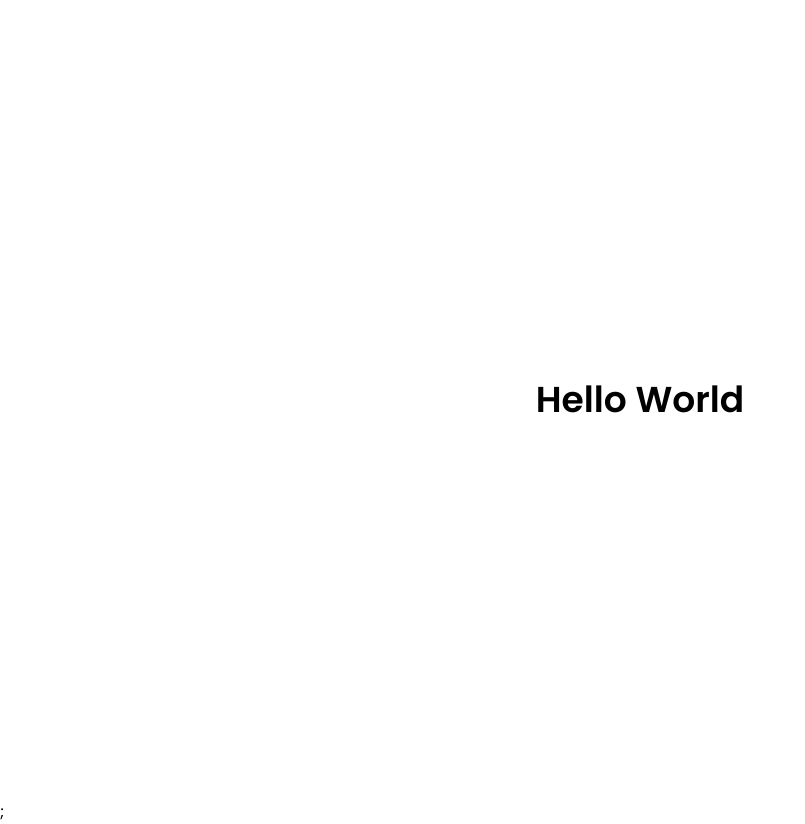
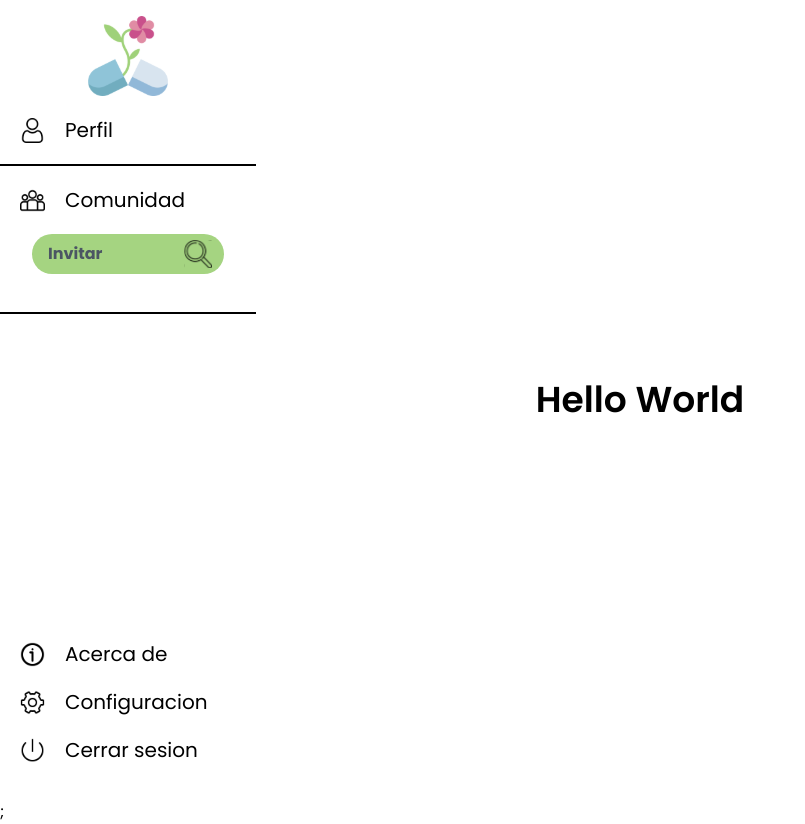
Before and after one commit to No-Country/c12-08-m-php-react, a Next.js app in the folder frontend/: page / in a window 1280 px wide. Shown: the whole page, without its empty margins (0-805 px from the left). Built offline with nearby package versions, Linux system fonts and the light colour scheme.

Commit message:
styles changes

```diff
--- a/frontend/components/cards/ProfileCard.tsx
+++ b/frontend/components/cards/ProfileCard.tsx
@@ -14,7 +14,7 @@ const ProfileCard = ({ user }: any) => {
         />
       </div>
       <div className='self-center text-center'>
-        <div className='font-bold text-blue-600 text'>{user.name}</div>
+        <div className='font-bold text-blue'>{user.name}</div>
         <div className='font-bold'>{user.edad + ' años'} </div>
         <div className='font-bold'>{user.nationality}</div>
       </div>
--- a/frontend/components/inputs/ISearchInput.tsx
+++ b/frontend/components/inputs/ISearchInput.tsx
@@ -13,8 +13,8 @@ const ISearchInput = () => {
           type='text'
           placeholder='Invitar'
           className='form-input w-full px-4 py-2
-          bg-green-500 rounded-full placeholder-gray-600 placeholder:font-bold
-          focus:bg-white focus:outline-none focus:ring-2 focus:ring-green-600 '
+          bg-green rounded-full placeholder-gray-600 placeholder:font-bold
+          focus:bg-white focus:outline-none focus:ring-2 focus:ring-green'
         />
       </div>
     </div>
--- a/frontend/components/layout/Layout.tsx
+++ b/frontend/components/layout/Layout.tsx
@@ -1,6 +1,7 @@
 import React, { PropsWithChildren, useEffect, useState } from 'react';
 import Sidebar from './Sidebar';
 import { useWindowsSize } from '../../hooks/useWindowsSize';
+import Image from 'next/image';
 
 const Layout = (props: PropsWithChildren) => {
   const [sidebarOpen, setSidebarOpen] = useState(false);
@@ -16,13 +17,15 @@ const Layout = (props: PropsWithChildren) => {
   }, [size.width]);
 
   return (
-    <div className=' grid min-h-screen grid-rows-header'>
-      <img
+    <div className=' grid min-h-screen'>
+      <Image
         src='/svg/sb-open.svg'
-        className=' m-2 w-10 h-10 md:hidden'
+        className=' m-5  md:hidden'
         onClick={() => setSidebarOpen(prev => !prev)}
+        alt='sidebar-open'
+        width={40}
+        height={40}
       />
-      <nav></nav>
       <div className='grid'>
         <Sidebar open={sidebarOpen} setOpen={setSidebarOpen} />
         {props.children}
--- a/frontend/components/layout/Sidebar.tsx
+++ b/frontend/components/layout/Sidebar.tsx
@@ -20,13 +20,12 @@ const Sidebar = ({ open, setOpen }: Props) => {
     <div
       className={`flex flex-col justify-between
                 bg-white rounded border-white
-                  fixed top-0
-                  h-full w-[250px]
+                  fixed top-0 z-40
+                  h-full w-80 md:w-64
                   transition-transform .3s ease-in-out
                   ${open ? '' : '-translate-x-full'}`}>
       <div className='flex flex-col h-full my-4 '>
         <div className=' flex w-full md:justify-center'>
-          <div>
           <Image
             className='mx-5 mr-auto md:mx-auto md:h-20 md:w-20 '
             src='/svg/Logo.svg'
@@ -34,7 +33,6 @@ const Sidebar = ({ open, setOpen }: Props) => {
             width={50}
             height={50}
           />
-          </div>
           <Image
             src='/svg/sb-back.svg'
             className='ml-auto h-6 w-6 m-2 mx-5 md:hidden'
--- a/frontend/pages/_app.tsx
+++ b/frontend/pages/_app.tsx
@@ -13,7 +13,9 @@ const poppins = Poppins({
 export default function App({ Component, pageProps }: AppProps) {
   return (
     <main className={`${poppins.className} ${poppins.variable}`}>
-      <Component {...pageProps} />;
+      <Layout>
+        <Component {...pageProps} />;
+      </Layout>
     </main>
   );
 }
```
Lines whose indentation alone changed are shown as unchanged.
